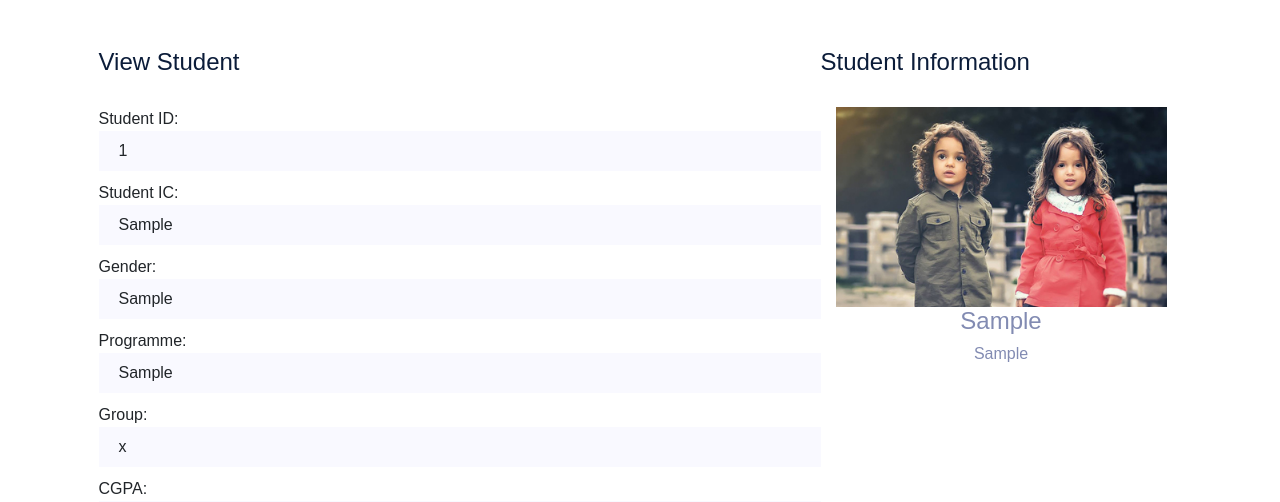
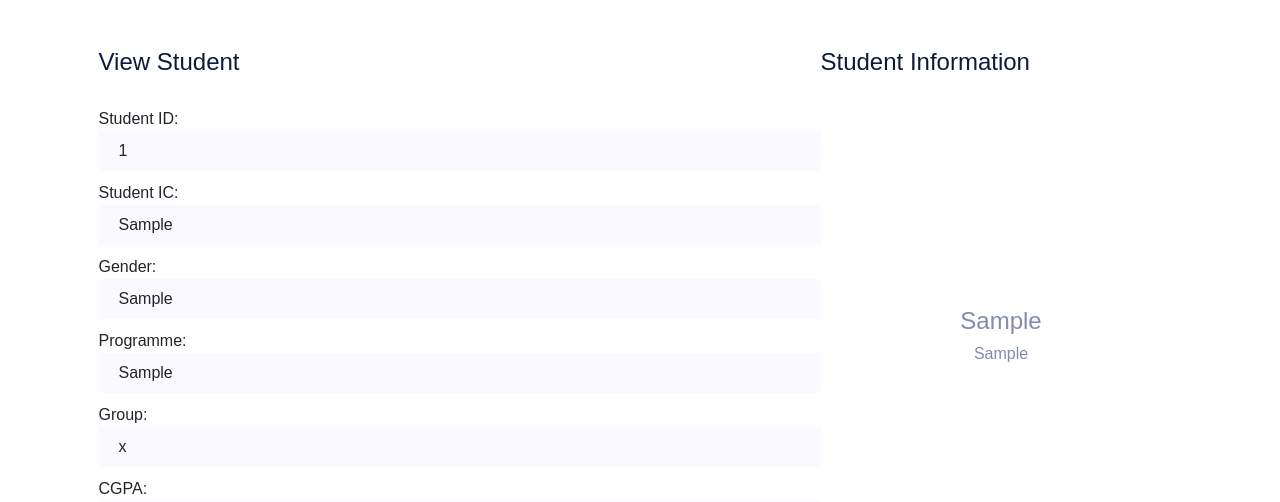
Before and after one commit to Chunkit/assignmentCC, a Flask app: page /viewStudentInfoDetails/1 in a window 1280 px wide. Shown: the part 655-1157 px from the top of the page. Run offline with Flask 3, Linux system fonts and the light colour scheme; tables that the repository leaves empty or names only in its code hold one stand-in row (values such as "Sample post"); some libraries are stand-ins or nearby versions; some web fonts are replaced.

Commit message:
Update viewStudentInfoDetails.html

```diff
--- a/templates/viewStudentInfoDetails.html
+++ b/templates/viewStudentInfoDetails.html
@@ -136,8 +136,8 @@
                     <div class="col-1g-12 col-md-4 section-top-border">
                         <h3 class="text-heading mb-30">Student Information</h3>
                         <div class="col-md-12 center">
-                            <a href="assets/img/elements/g1.jpg" class="img-pop-up">
-                                <div class="single-gallery-image" style="background: url(assets/img/elements/g1.jpg);"></div>
+                            <a href="{{ student[17] }}" class="img-pop-up">
+                                <div class="single-gallery-image" style="background: url({{ student[17] }});"></div>
                             </a>
                         </div>
 
```
